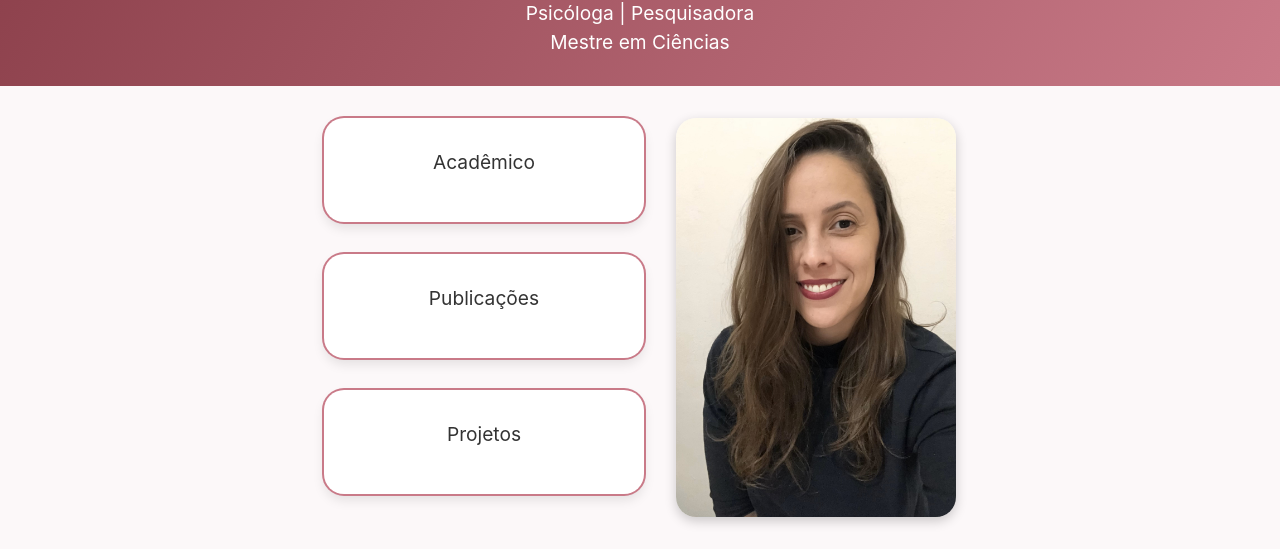
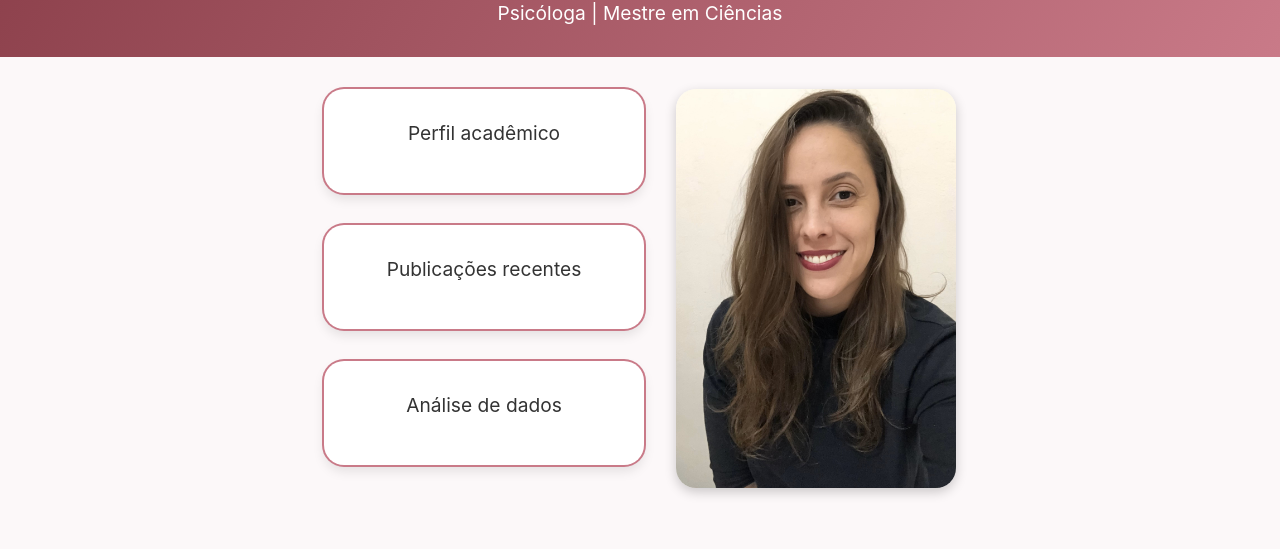
Before and after one commit to souzdes/souzdes.github.io, a plain HTML site: page index.html in a window 1280 px wide. Shown: the part 135-684 px from the top of the page. Drawn offline with Linux system fonts and the light colour scheme.

Commit message:
Update index.html

```diff
--- a/index.html
+++ b/index.html
@@ -225,15 +225,14 @@
 
   <header>
     <h1>Denise Souza</h1>
-    <p>Psicóloga | Pesquisadora</p>
-    <p>Mestre em Ciências</p>
-  </header>
+    <p>Psicóloga | Mestre em Ciências</p>
+     </header>
 
   <section class="intro-section">
     <div class="cards">
 
       <div class="card" onclick="toggleCard(this)">
-        <div class="card-title">Acadêmico</div>
+        <div class="card-title">Perfil acadêmico</div>
         <div class="card-content">
           <a href="http://lattes.cnpq.br/4859178862619817" target="_blank" rel="noopener noreferrer">CV Lattes</a>
           <a href="https://www.researchgate.net/profile/Denise-Souza-9?ev=hdr_xprf" target="_blank" rel="noopener noreferrer">ResearchGate</a>
@@ -242,7 +241,7 @@
       </div>
 
       <div class="card" onclick="toggleCard(this)">
-        <div class="card-title">Publicações</div>
+        <div class="card-title">Publicações recentes</div>
         <div class="card-content">
           <a href="https://www.scielo.br/j/rsp/a/bNCbbnLNcFnqD8XGC7JZ6MH/?lang=en" target="_blank" rel="noopener noreferrer">Artigo</a>
           <a href="https://acervodigital.crp04.org.br/publicacoes/das-diversas-psicologias-das-minas-2/" target="_blank" rel="noopener noreferrer">Livro</a>
@@ -251,10 +250,10 @@
       </div>
 
       <div class="card" onclick="toggleCard(this)">
-        <div class="card-title">Projetos</div>
+        <div class="card-title">Análise de dados</div>
         <div class="card-content">
           <a href="https://souzdes.github.io/consultant/" target="_blank" rel="noopener noreferrer">Análise de dados</a>
-           <a href="https://medium.com/@souza.des" target="_blank" rel="noopener noreferrer">Blog</a>
+
         </div>
       </div>
 
```
